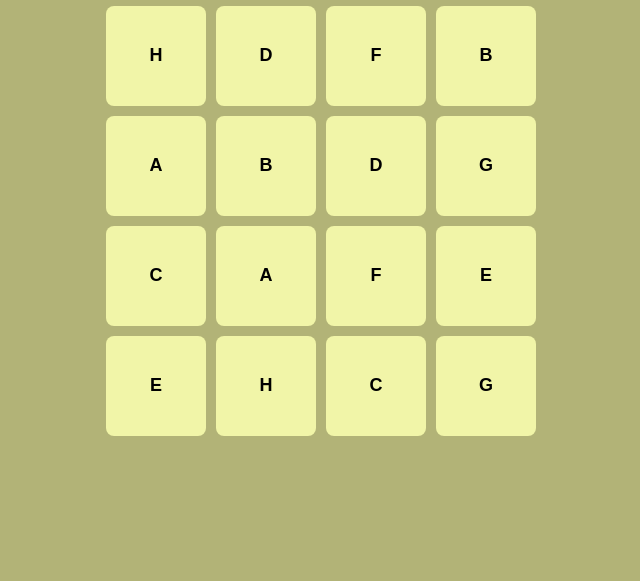
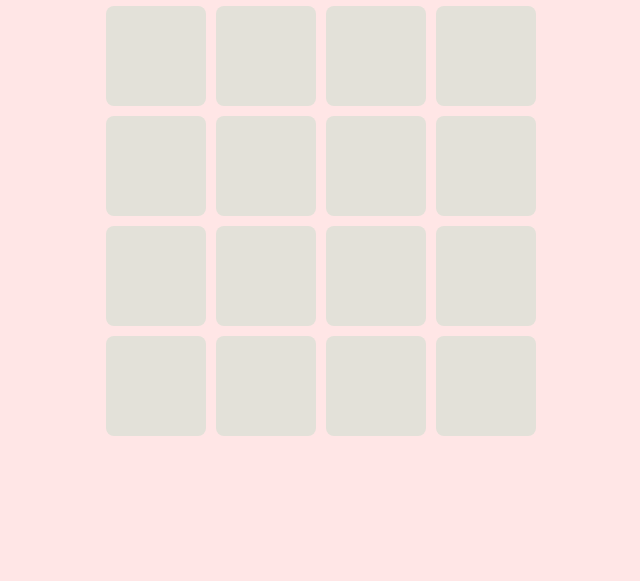
Before and after one commit to thaparashika04/-thaparashika04github.io, a plain HTML site: page index.html in a window 1280 px wide. Shown: the part 219-800 px from the top of the page, without its empty margins (319-959 px from the left). Drawn offline with Linux system fonts and the light colour scheme.

Commit message:
Update style.css

```diff
--- a/style.css
+++ b/style.css
@@ -1,31 +1,34 @@
+
 body{
-    display:flex;
+    display: flex;
     align-items: center;
     justify-content: center;
     height: 100vh;
-    font-family: "Arial",sans-serif;
-    background-color: #B2B377;
+    font-family: "Arial", sans-serif;
+    background-color: #FFE6E6;
     margin: 0;
     flex-direction: column;
+    color: black;
   }
   #game-board{
     display: grid;
     grid-template-columns: repeat(4, 100px);
-    gap:10px;
+    gap: 10px;
   }
   .card{
     width: 100px;
     height: 100px;
-    background-color: #F1F5A8;
-    border-radius:8px;
+    background-color: #E1AFD1;
+    border-radius: 8px;
     display: flex;
     align-items: center;
     justify-content: center;
-    font-size:18px ;
+    font-size: 18px;
     font-weight: bold;
-    cursor:pointer;
+    cursor: pointer;
   }
-.hidder{
+
+  .hidden{
     color: transparent;
-    background-color: #f0f0f0;
+    background-color: #E3E1D9;
   }
```
Lines whose indentation alone changed are shown as unchanged.
